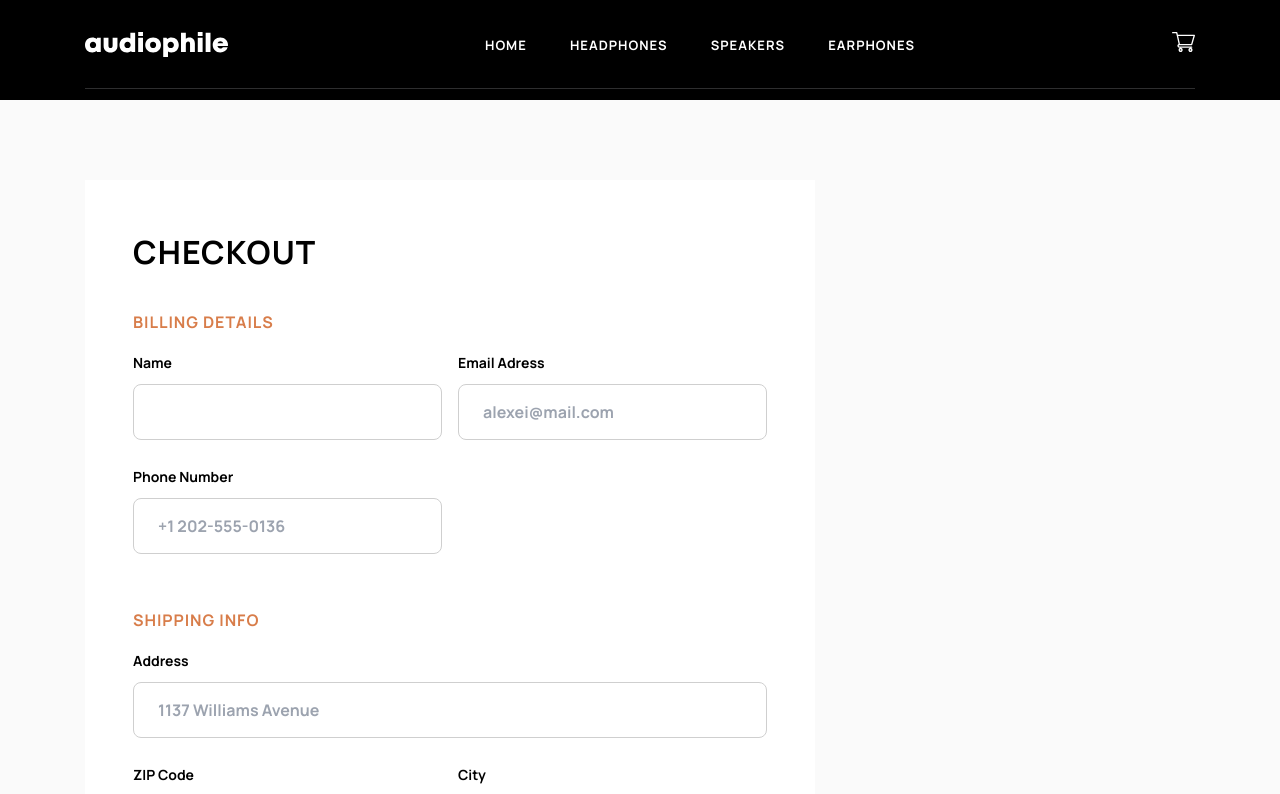
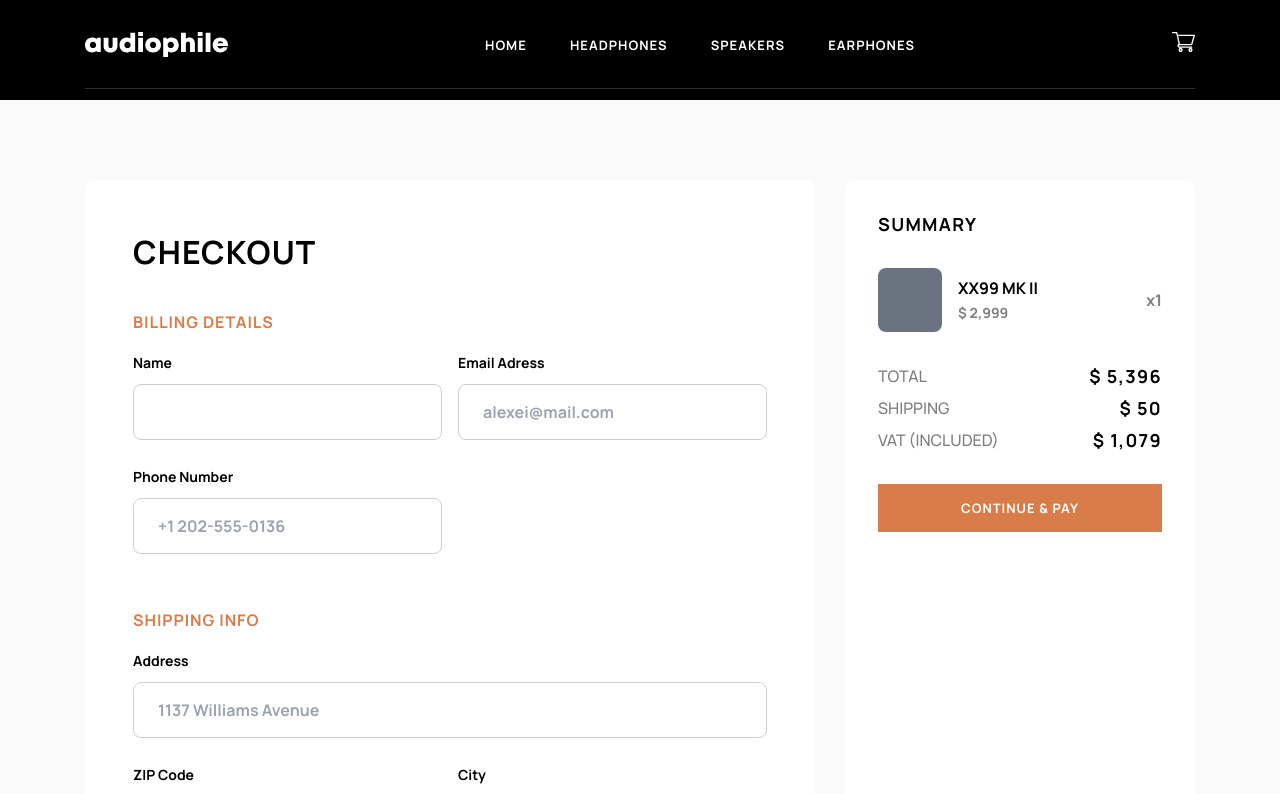
Before and after one commit to GustavoJuvino/Audiophile-Website, a Next.js app: page /checkout in a window 1280 px wide. Shown: the top 794 px of the page. Built offline with nearby package versions, Linux system fonts and the light colour scheme.

Commit message:
feat: create summary component

```diff
--- a/app/Components/Buttons/DefaultButton.tsx
+++ b/app/Components/Buttons/DefaultButton.tsx
@@ -1,8 +1,9 @@
 import React from 'react';
+import { ButtonProps } from "@/app/types/types";
 
 const DefaultButton: React.FC<ButtonProps> = ({
-    value,
-    click
+  value,
+  click
 }) => {
   return (
     <button
--- a/app/Components/Buttons/ProductButton.tsx
+++ b/app/Components/Buttons/ProductButton.tsx
@@ -1,7 +1,8 @@
-import React from 'react'
+import React from 'react';
+import { ButtonProps } from "@/app/types/types";
 
 const ProductButton: React.FC<ButtonProps> = ({
-    type,
+    format,
     value,
     click,
 }) => {
@@ -14,7 +15,7 @@ const ProductButton: React.FC<ButtonProps> = ({
             text-subTitle
             uppercase
             duration-300
-            ${type === 2 ?
+            ${format === 2 ?
                 "text-white bg-black hover:bg-[#4C4C4C]"
                 : "border-[1px] border-black text-black hover:bg-black hover:text-white"
             }
--- a/app/Components/Buttons/ShopButton.tsx
+++ b/app/Components/Buttons/ShopButton.tsx
@@ -1,5 +1,6 @@
 import React from 'react';
 import { IconRight } from "@/public/assets/svgs";
+import { ButtonProps } from "@/app/types/types";
 
 const ShopButton: React.FC<ButtonProps> = ({
     value,
--- a/app/checkout/Checkout.tsx
+++ b/app/checkout/Checkout.tsx
@@ -51,7 +51,7 @@ const Checkout: React.FC<CheckoutProps> = ({ errors }) => {
     const handleRadioCheck = (e: React.ChangeEvent<HTMLInputElement>): void => setSelectedRadionBtn(e.currentTarget.value);
 
     return (
-            <section className="w-[730px] h-full bg-white flex flex-col px-12">
+            <section className="w-[730px] h-full rounded-lg bg-white flex flex-col px-12">
                 <h1 className="mt-[54px] text-4xl uppercase">
                     Checkout
                 </h1>
--- a/app/checkout/Summary.tsx
+++ b/app/checkout/Summary.tsx
@@ -1,10 +1,47 @@
 import React from 'react';
+import LargeButton from "../Components/Buttons/LargeButton";
 
 const Summary = () => {
   return (
-    <div>
-        <button type="submit">CHECKOUT</button>
-    </div>
+    <section className="w-[350px] h-auto rounded-lg bg-white px-[33px]">
+      <h1 className="text-lg uppercase mt-8">
+        summary
+      </h1>
+
+    <section className="mt-8">
+      <div className="w-full h-16 flex justify-between items-center">
+
+        <div className="flex items-center gap-x-4">
+          <div className="w-16 h-16 rounded-lg bg-gray-500"></div>
+          <div>
+            <h2 className="font-bold">XX99 MK II</h2>
+            <span className="text-sm font-bold opacity-50">$ 2,999</span>
+          </div>
+        </div>
+
+        <span className="font-bold opacity-50"> x1 </span>
+      </div>
+    </section>
+
+      <div className="flex justify-between my-8">
+        <div className="font-medium opacity-50 uppercase flex flex-col gap-y-2">
+          <h2>total</h2>
+          <h2>shipping</h2>
+          <h2>vat {"(included)"}</h2>
+        </div>
+
+        <div className="flex flex-col items-end gap-y-2 text-lg">
+          <span>$ 5,396</span>
+          <span>$ 50</span>
+          <span>$ 1,079</span>
+        </div>
+      </div>
+
+      <LargeButton
+        value="continue & pay"
+        type="submit"
+      />
+    </section>
   )
 }
 
--- a/app/checkout/page.tsx
+++ b/app/checkout/page.tsx
@@ -63,7 +63,7 @@ const page = () => {
       <FormProvider {...createCheckoutForm}>
         <form
           onSubmit={handleSubmit((data) => console.log(data))}
-          className="xl:w-[1110px] h-[1126px] mt-20 mb-12"
+          className="xl:w-[1110px] h-[1126px] mt-20 mb-12 flex justify-between"
          >
           <Checkout errors={errors} />
           <Summary />
--- a/app/types/types.d.ts
+++ b/app/types/types.d.ts
@@ -1,8 +1,9 @@
+import { ButtonHTMLAttributes } from "react";
 
-interface ButtonProps {
+export interface ButtonProps extends ButtonHTMLAttributes<HTMLButtonElement> {
     value: string;
     click?: () => void;
-    type?: number;
+    format?: number;
 }
 
 type ImageProps = {
```
Also changed, not shown: app/Components/Buttons/LargeButton.tsx (+4 -3 lines).
